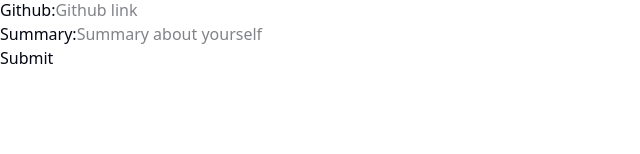
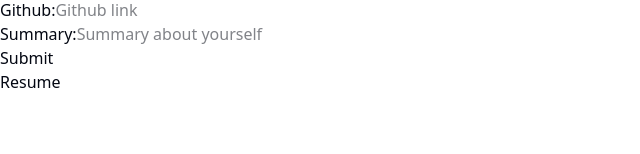
Before and after one commit to RafaelKunzler/Resume-Builder, a Next.js app: page / in a window 1280 px wide. Shown: the part 146-300 px from the top of the page, without its empty margins (0-640 px from the left). Built offline with nearby package versions, Linux system fonts and the light colour scheme.

Commit message:
update readme

```diff
--- a/src/app/page.js
+++ b/src/app/page.js
@@ -2,6 +2,7 @@
 import Image from "next/image";
 
 import Personal from "@/components/Personal";
+import Resume from "@/components/Resume";
 
 export default function Home() {
 
@@ -11,7 +12,7 @@
         <Personal />
       </div>
       <div className="w-8/12">
-
+        <Resume />
       </div>
     </div>
   );
--- /dev/null
+++ b/src/components/Resume.jsx
@@ -0,0 +1,9 @@
+import React from 'react'
+
+const Resume = () => {
+  return (
+    <div>Resume</div>
+  )
+}
+
+export default Resume
```
Also changed, not shown: 1 other file (tests, documents, lock files or other folders).
